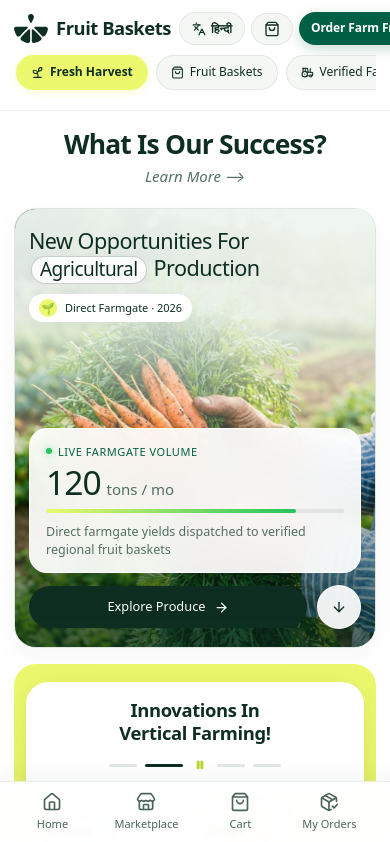
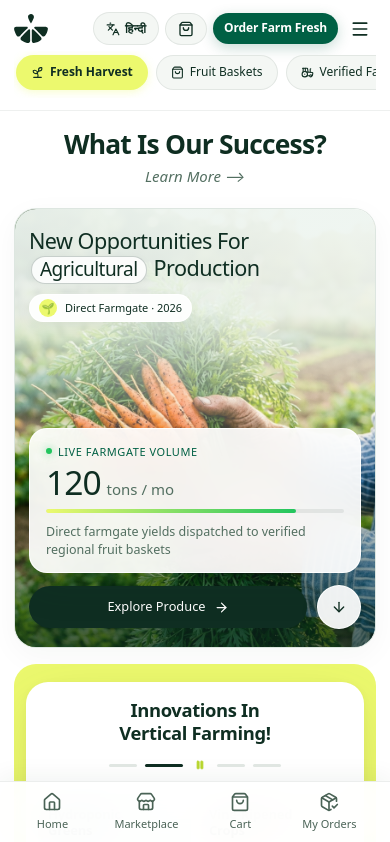
Before and after one commit to ImBajrangi/farmdirect, a React (Vite) app: page /home in a window 390 px wide. Shown: the top 842 px of the page. Built offline with nearby package versions, Linux system fonts and the light colour scheme; no server answers; the database is empty.

Commit message:
refactor: remove audit screenshots and update header layout for responsiveness

```diff
--- a/src/components/layout/Header.tsx
+++ b/src/components/layout/Header.tsx
@@ -104,7 +104,7 @@ export const Header: React.FC = () => {
         {/* ─── Top Main Header Bar ───────────────────────────────────────── */}
         <div className="xfarm-header-nav">
           {/* Brand Lockup */}
-          <Link to="/" className="xfarm-brand-lockup">
+          <Link to="/" className="xfarm-brand-lockup" aria-label="Fruit Baskets">
             <FruitBasketsLogoIcon size={34} color="#0F2E22" />
             <span className="xfarm-brand-text">Fruit Baskets</span>
           </Link>
--- a/src/components/layout/layout.css
+++ b/src/components/layout/layout.css
@@ -20,6 +20,8 @@
   margin: 0 auto;
   padding: 12px 14px 6px 14px;
   box-sizing: border-box;
+  container-type: inline-size;
+  container-name: xfarm-header;
 }
 
 @media (min-width: 768px) {
@@ -77,9 +79,16 @@
   white-space: nowrap;
 }
 
-@media (max-width: 480px) {
+/* Hide logo text [Fruit Baskets] when space runs out and hamburger starts cutting from side */
+@media (max-width: 600px) {
   .xfarm-brand-text {
-    font-size: 1.15rem;
+    display: none;
+  }
+}
+
+@container xfarm-header (max-width: 600px) {
+  .xfarm-brand-text {
+    display: none;
   }
 }
 
@@ -405,8 +414,15 @@
 
 @media (max-width: 480px) {
   .xfarm-header-cta {
-    padding: 7px 12px;
+    padding: 6px 11px;
     font-size: 0.75rem;
+  }
+}
+
+@media (max-width: 360px) {
+  .xfarm-header-cta {
+    padding: 6px 9px;
+    font-size: 0.71875rem;
   }
 }
 
@@ -421,6 +437,7 @@
   cursor: pointer;
   padding: 6px;
   border-radius: 8px;
+  flex-shrink: 0;
 }
 
 @media (min-width: 1140px) {
```
Also changed, not shown: 48 other files (tests, documents, lock files or other folders).
